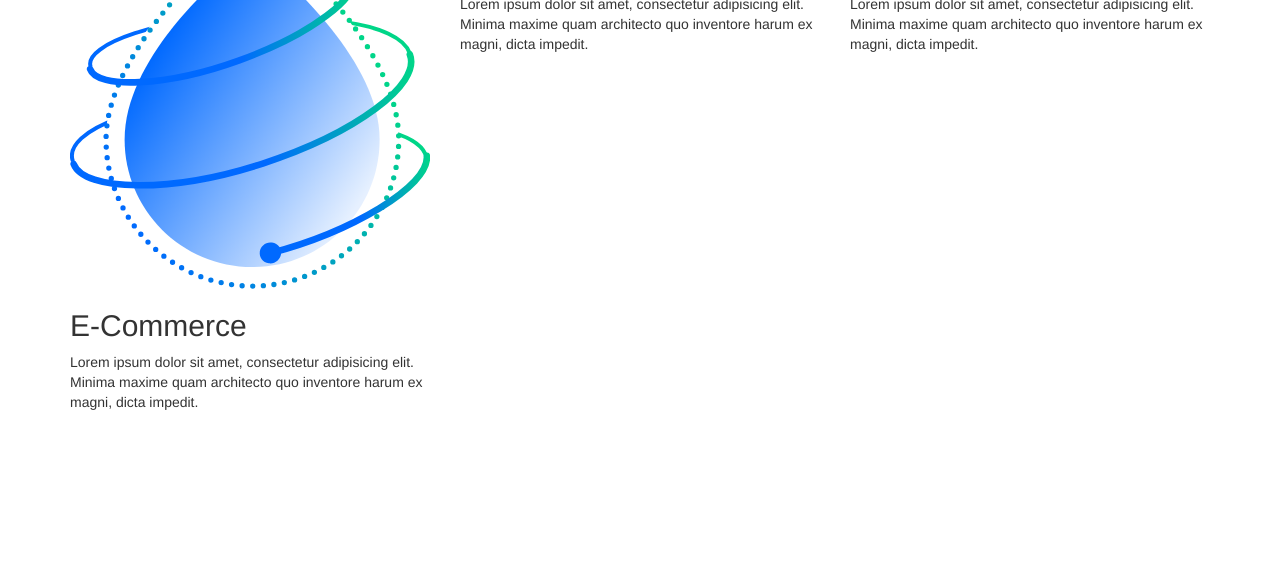
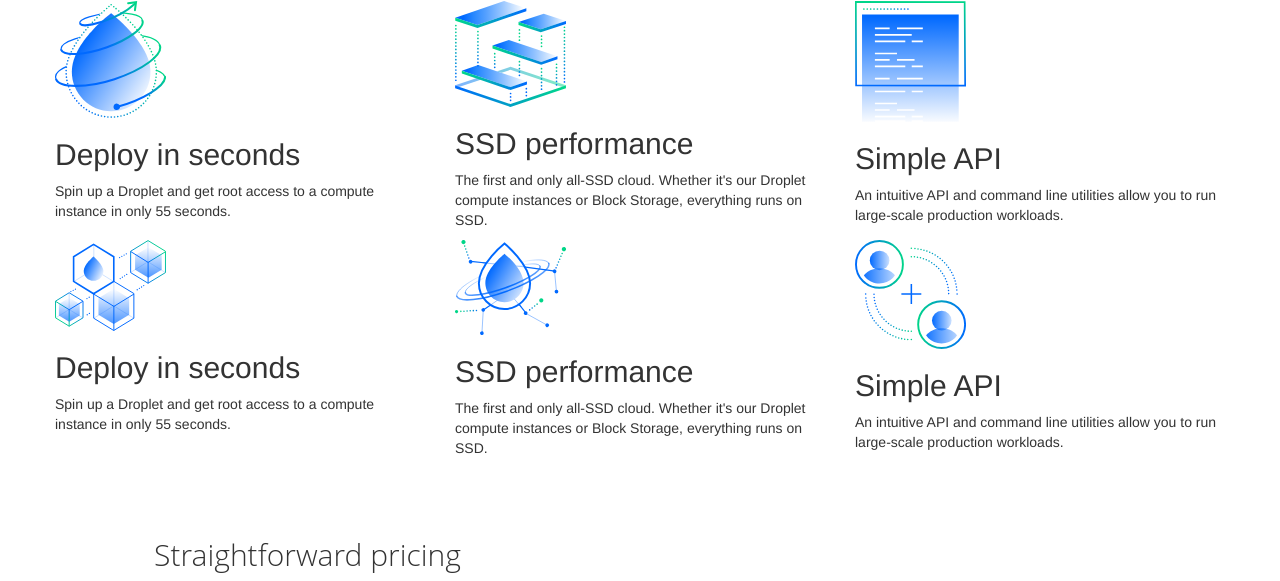
Before and after one commit to landozamora/trabajofinal, a plain HTML site: page index.html in a window 1280 px wide. Shown: the part 733-1314 px from the top of the page. Before the commit the page ends 1155 px from the top, so only its background shows below. Drawn offline with nearby package versions, Linux system fonts and the light colour scheme.

Commit message:
Trabajo final
Cambios 3

```diff
--- a/css/style.scss
+++ b/css/style.scss
@@ -66,8 +66,34 @@
     text-align: center;
     margin-top:70px;
   }
+
+  .bajada-servicios{
+  font-family: 'Open Sans', sans-serif;
+  font-weight: 100;
+  }
+}
+
+.margen-arriba{
+	margin-top:100px;
 }
 
 .deploy-img{
+	width:30%;
+}
 
+.ssd-img{
+	width:30%;
 }
+.api-img{
+	width:30%;
+}
+
+
+.titulo-precios {
+  h2 {
+    font-family: 'Open Sans', sans-serif;
+    font-weight: 100;
+    text-align: center;
+    margin-top:70px;
+    }
+  }
--- a/index.html
+++ b/index.html
@@ -98,7 +98,8 @@
       		<h2>Seamlessly manage your infrastructure</h2>
       	</div>
       	<div class="margen-arriba">
-	        <div class="col-md-4">
+	        <div class="row">
+	        	<div class="col-md-4">
 
 	          <div class="deploy">
 	          	<div class="deploy-img">
@@ -108,28 +109,91 @@
 	          	</div>
 	          </div>
 
-	          <h2>E-Commerce</h2>
-	          <p>Lorem ipsum dolor sit amet, consectetur adipisicing elit. Minima maxime quam architecto quo inventore harum ex magni, dicta impedit. </p>
+	          <h2>Deploy in seconds</h2>
+	          <p class="bajada-servicios">Spin up a Droplet and get root access to a compute instance in only 55 seconds.</p>
 	        </div>
 	        <div class="col-md-4">
 
-	          <div class="circulo">
-	          	<div class="glyphicon glyphicon-phone simbolo"></div>
+	          <div class="ssd">
+	          	<div class="ssd-img">
+	          		<figure>
+	          			<img src="img/all-ssd-cloud-bb78282d.svg">
+	          		</figure>
+	          	</div>
 	          </div>
 
-	          <h2>Responsive Design</h2>
-	          <p>Lorem ipsum dolor sit amet, consectetur adipisicing elit. Minima maxime quam architecto quo inventore harum ex magni, dicta impedit.</p>
+	          <h2>SSD performance</h2>
+	          <p class="bajada-servicios">The first and only all-SSD cloud. Whether it's our Droplet compute instances or Block Storage, everything runs on SSD.</p>
 	       </div>
+	            <div class="col-md-4">
+
+	          	  <div class="api">
+		          	<div class="api-img">
+		          		<figure>
+		          			<img src="img/flexible-api-55da975f.svg">
+		          		</figure>
+		          	</div>
+		          </div>
+
+		          <h2>Simple API</h2>
+		          <p class="bajada-servicios">An intuitive API and command line utilities allow you to run large-scale production workloads.</p>
+	       		</div>
+	        </div>
+
+<div class="row">
+	        	<div class="col-md-4">
+
+	          <div class="deploy">
+	          	<div class="deploy-img">
+	          		<figure>
+	          			<img src="img/highly-available-storage-fd7639fc.svg">
+	          		</figure>
+	          	</div>
+	          </div>
+
+	          <h2>Deploy in seconds</h2>
+	          <p class="bajada-servicios">Spin up a Droplet and get root access to a compute instance in only 55 seconds.</p>
+	        </div>
 	        <div class="col-md-4">
 
-	          <div class="circulo">
-	          	<div class="glyphicon glyphicon-thumbs-down simbolo"></div>
+	          <div class="ssd">
+	          	<div class="ssd-img">
+	          		<figure>
+	          			<img src="img/robust-networking-8130c43e.svg">
+	          		</figure>
+	          	</div>
 	          </div>
 
-	          <h2>Web Security</h2>
-	          <p>Lorem ipsum dolor sit amet, consectetur adipisicing elit. Minima maxime quam architecto quo inventore harum ex magni, dicta impedit.</p>
+	          <h2>SSD performance</h2>
+	          <p class="bajada-servicios">The first and only all-SSD cloud. Whether it's our Droplet compute instances or Block Storage, everything runs on SSD.</p>
+	       </div>
+	            <div class="col-md-4">
+
+	          	  <div class="api">
+		          	<div class="api-img">
+		          		<figure>
+		          			<img src="img/team-collaboration-898f387c.svg">
+		          		</figure>
+		          	</div>
+		          </div>
+
+		          <h2>Simple API</h2>
+		          <p class="bajada-servicios">An intuitive API and command line utilities allow you to run large-scale production workloads.</p>
+	       		</div>
 	        </div>
+
 	    </div>
      </div>
 </div>
+
+<div class="container">
+        <div class="col-md-5">
+        	<div class="titulo-precios">
+           		<h2>Straightforward pricing</h2>
+
+            </div>
+        </div>
+
+</div>
+
 </body>
```
Also changed, not shown: css/style.css, img/highly-available-storage-fd7639fc.svg (added), img/robust-networking-8130c43e.svg (added), img/team-collaboration-898f387c.svg (added).
